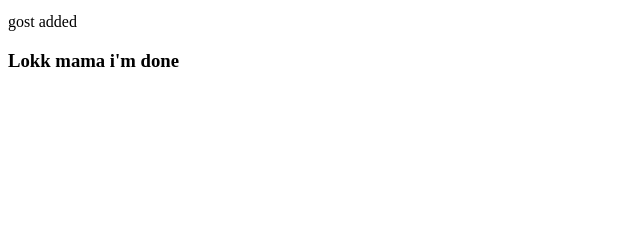
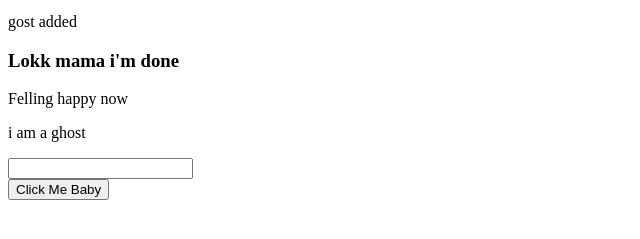
Before and after one commit to Yonline247/my-first-website, a plain HTML site: page index.html in a window 1280 px wide. Shown: the part 101-340 px from the top of the page, without its empty margins (0-640 px from the left). Drawn offline with Linux system fonts and the light colour scheme.

Commit message:
done brance

```diff
--- a/index.html
+++ b/index.html
@@ -9,6 +9,11 @@
     <p> felling happy</p>
     <p>gost added</p>
     <h3> Lokk mama i'm done</h3>
+    <p>Felling happy now</p>
+    <p> i am a ghost</p>
+    <input type="text">
+    <br>
+    <button>Click Me Baby</button>
 
 </head>
 <body>
```
